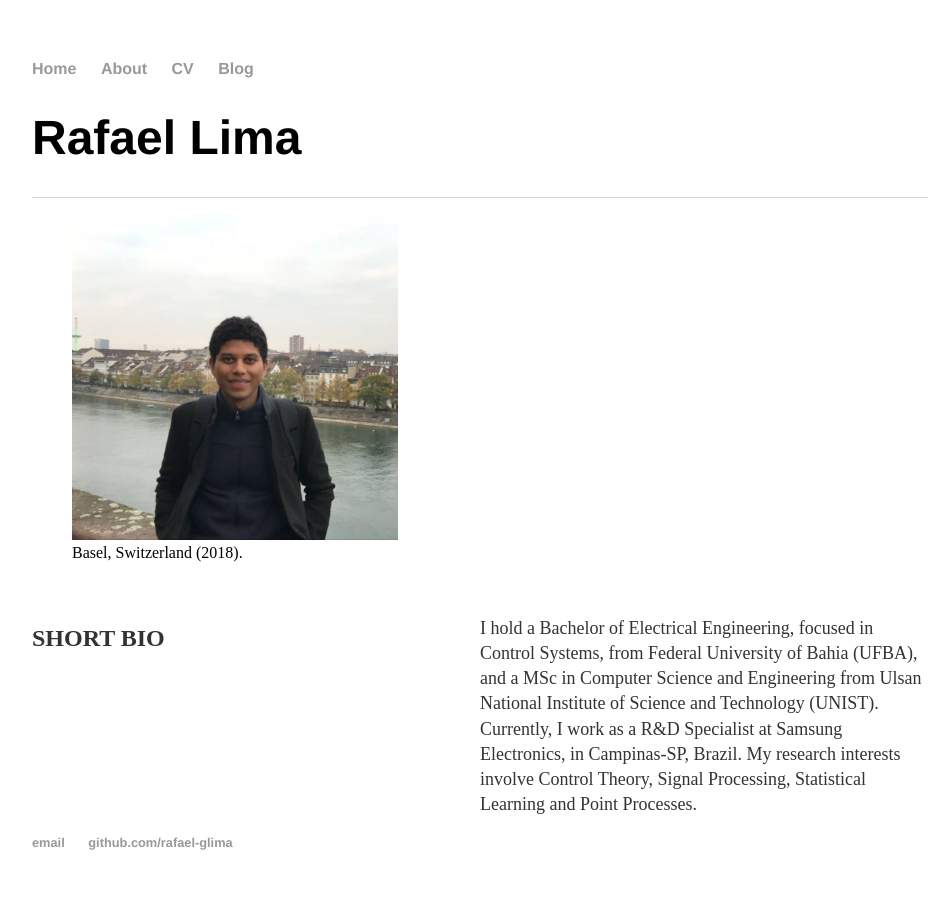
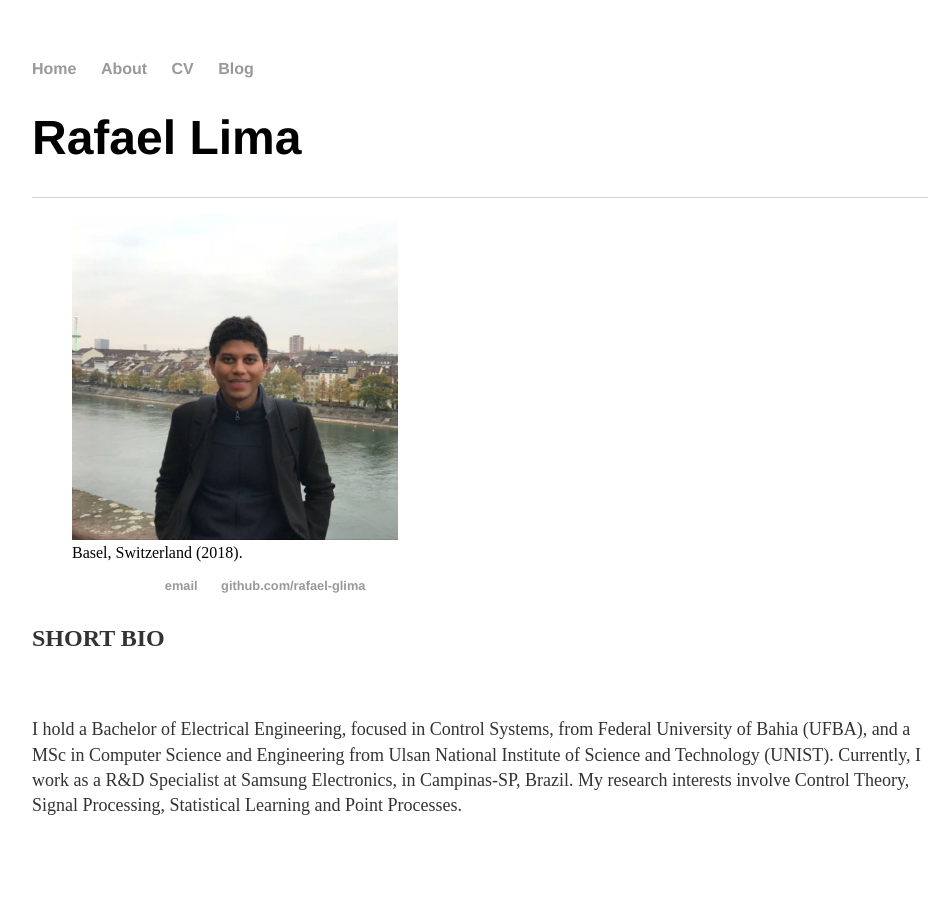
Before and after one commit to rafael-glima/rafael-glima.github.io, a Jekyll site: the page built from index.html, in a window 1280 px wide. Shown: the whole page, without its empty margins (160-1112 px from the left). Built offline with Jekyll 4.4.1, drawn with Linux system fonts in a browser that asks for light colours.

Commit message:
Changes in Main Page content

```diff
--- a/index.html
+++ b/index.html
@@ -8,8 +8,8 @@
   	<img src="Profile.jpg" alt="Trulli" style="width:40%">
   	<figcaption >Basel, Switzerland (2018).</figcaption>
 	</figure>
-	<p style="font-weight: bold; padding-top: 20px;float: left;" class = "center">SHORT BIO</p>
-	<p style="font-size:18px; padding-top: 20px; float: left;" class="center">I hold a Bachelor of Electrical Engineering, focused in Control Systems,
+	<p style="font-weight: bold; padding-top: 20px;float: left;">SHORT BIO</p>
+	<p style="font-size:18px; padding-top: 20px; float: left;">I hold a Bachelor of Electrical Engineering, focused in Control Systems,
 		from Federal University of Bahia (UFBA), and a MSc in Computer Science and Engineering from
 		Ulsan National Institute of Science and Technology (UNIST).
 		Currently, I work as a R&D Specialist at Samsung Electronics, in Campinas-SP, Brazil.
```
